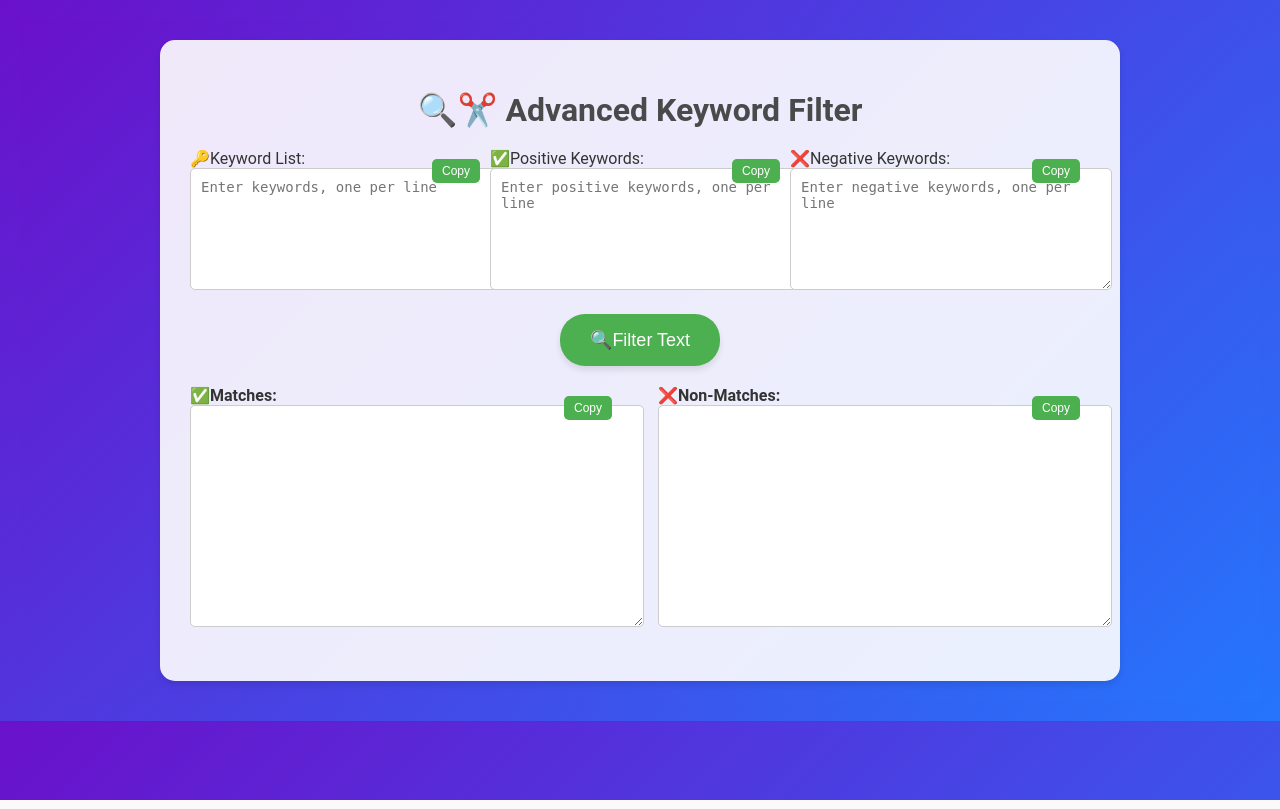
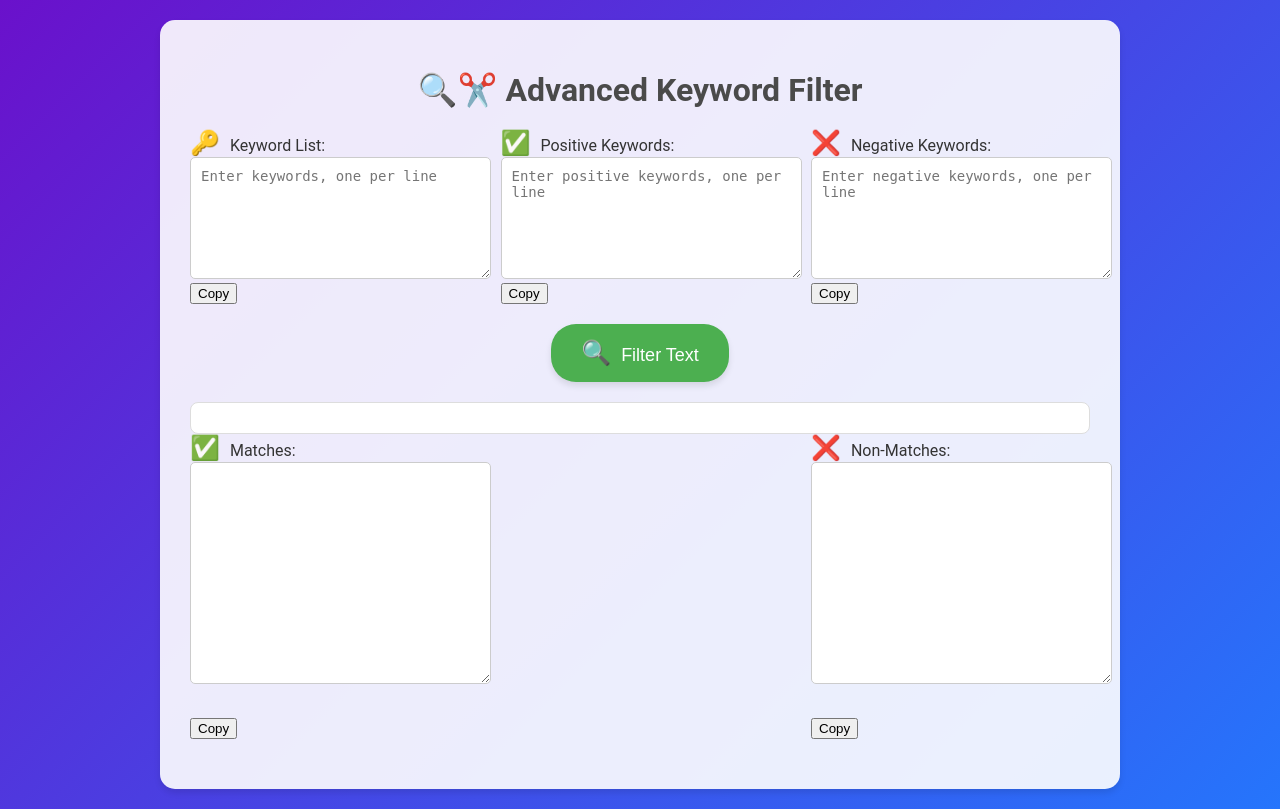
Before and after one commit to simowardi/Keyword-Mapper-Pro, a Flask app: page /keyword/keyword_filter in a window 1280 px wide. Run offline with Flask 3, Linux system fonts and the light colour scheme; the visitor is signed in with stand-in values (Sample User, id 1).

Commit message:
update html KWfilter

```diff
--- a/KMP/routes/keyword.py
+++ b/KMP/routes/keyword.py
@@ -10,7 +10,6 @@ import string
 from concurrent.futures import ThreadPoolExecutor
 
 keyword_bp = Blueprint('keyword', __name__)
-
 
 
 
--- a/KMP/static/css/filter.css
+++ b/KMP/static/css/filter.css
@@ -1,11 +1,10 @@
-body, html {
+body {
     font-family: 'Roboto', sans-serif;
     background: linear-gradient(135deg, #6a11cb 0%, #2575fc 100%);
     margin: 0;
     padding: 20px;
     color: #333;
 }
-
 .container {
     max-width: 900px;
     margin: 0 auto;
@@ -14,25 +13,18 @@ body, html {
     border-radius: 15px;
     box-shadow: 0 4px 6px rgba(0,0,0,0.1);
 }
-
 h1, h2, h3 {
     color: #4a4a4a;
     text-align: center;
     font-weight: 700;
     margin-bottom: 20px;
 }
-
-.keyword-input, .results-area {
+.input-area {
     margin-bottom: 20px;
-    display: flex;
-    justify-content: space-between;
+    background-color: #f0f0f0;
+    padding: 15px;
+    border-radius: 8px;
 }
-
-.keyword-column {
-    width: 48%;
-    position: relative;
-}
-
 textarea {
     width: 100%;
     padding: 10px;
@@ -42,24 +34,14 @@ textarea {
     resize: vertical;
     height: 100px;
 }
-
-.copy-btn {
-    position: absolute;
-    top: 10px;
-    right: 10px;
-    background-color: #4CAF50;
-    color: white;
-    border: none;
-    padding: 5px 10px;
-    border-radius: 5px;
-    cursor: pointer;
-    font-size: 12px;
+.keyword-input {
+    margin-bottom: 20px;
+    display: flex;
+    justify-content: space-between;
 }
-
-.copy-btn:hover {
-    background-color: #45a049;
+.keyword-column {
+    width: 31%;
 }
-
 .filter-button {
     background-color: #4CAF50;
     color: white;
@@ -73,25 +55,55 @@ textarea {
     margin: 20px auto;
     box-shadow: 0 4px 6px rgba(0,0,0,0.1);
 }
-
 .filter-button:hover {
     background-color: #45a049;
     transform: translateY(-2px);
     box-shadow: 0 6px 8px rgba(0,0,0,0.15);
 }
-
-.matches-textarea, .non-matches-textarea {
-    height: 200px; /* Increase height for matches and non-matches text areas */
-    font-size: 16px; /* Make text larger */
+#output, #stats {
+    margin-top: 20px;
+    border: 1px solid #ddd;
+    padding: 15px;
+    background-color: #ffffff;
+    border-radius: 8px;
+}
+.emoji {
+    font-size: 24px;
+    margin-right: 10px;
+}
+.advanced-options {
+    display: none;
+    margin-top: 20px;
+    padding: 15px;
+    background-color: #e9ecef;
+    border-radius: 8px;
+}
+.show-advanced {
+    text-align: center;
+    margin-top: 20px;
+    cursor: pointer;
+    color: #4CAF50;
+}
+.show-advanced:hover {
+    text-decoration: underline;
+}
+.option-group {
+    margin-bottom: 15px;
+}
+.option-group label {
+    display: block;
+    margin-bottom: 5px;
+}
+select, input[type="number"] {
+    width: 100%;
+    padding: 5px;
+    border-radius: 5px;
+    border: 1px solid #ccc;
 }
 
-.results-area {
-    margin-top: 20px;
-    margin-bottom: 20px;
-    gap: 30px; /* Reduce space between matches and non-matches to less than 40px */
+/* New styles for Matches and Non-Matches text areas */
+.matches-textarea, .non-matches-textarea {
+    height: 200px; /* Increased height */
+    font-size: 16px; /* Larger font size */
+    margin-bottom: 30px; /* Space between text areas */
 }
-
-.results-label {
-    font-weight: bold;
-    margin-bottom: 5px;
-}
--- a/KMP/static/js/filter.js
+++ b/KMP/static/js/filter.js
@@ -35,16 +35,24 @@ document.addEventListener('DOMContentLoaded', function() {
     });
 });
 
-// Function to copy text from a textarea to clipboard
+
+// Function to copy text from a textarea to the clipboard
 function copyToClipboard(elementId) {
     const textarea = document.getElementById(elementId);
+    const copyButton = textarea.nextElementSibling; // Find the copy button next to the textarea
+
     textarea.select();
     textarea.setSelectionRange(0, 99999); // For mobile devices
 
     try {
         document.execCommand('copy');
-        alert('Copied to clipboard');
+        // Change button color to green after successful copy
+        copyButton.style.backgroundColor = '#28a745'; // Green color for success
+        setTimeout(() => {
+            // Revert back to original color after 2 seconds
+            copyButton.style.backgroundColor = '#4CAF50'; // Original button color
+        }, 2000);
     } catch (err) {
-        alert('Failed to copy text');
+        console.error('Failed to copy text');
     }
 }
```
